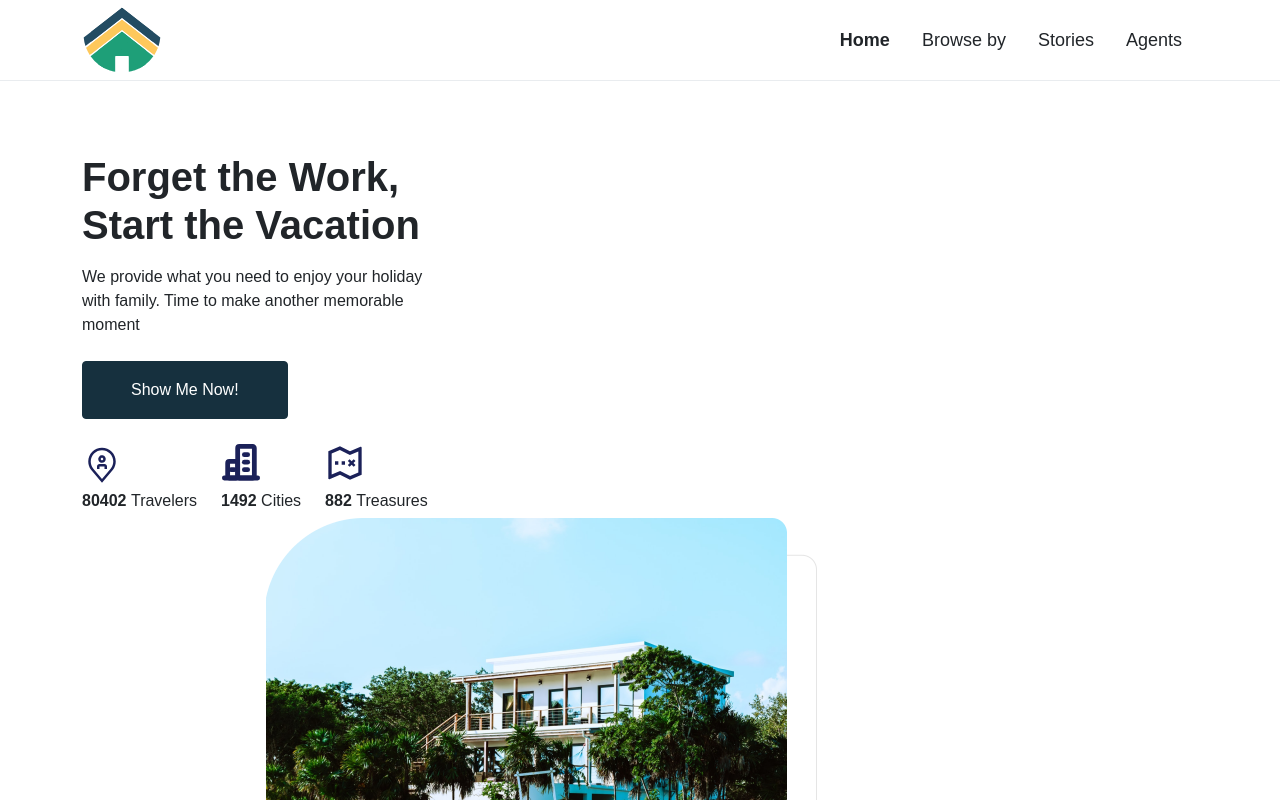
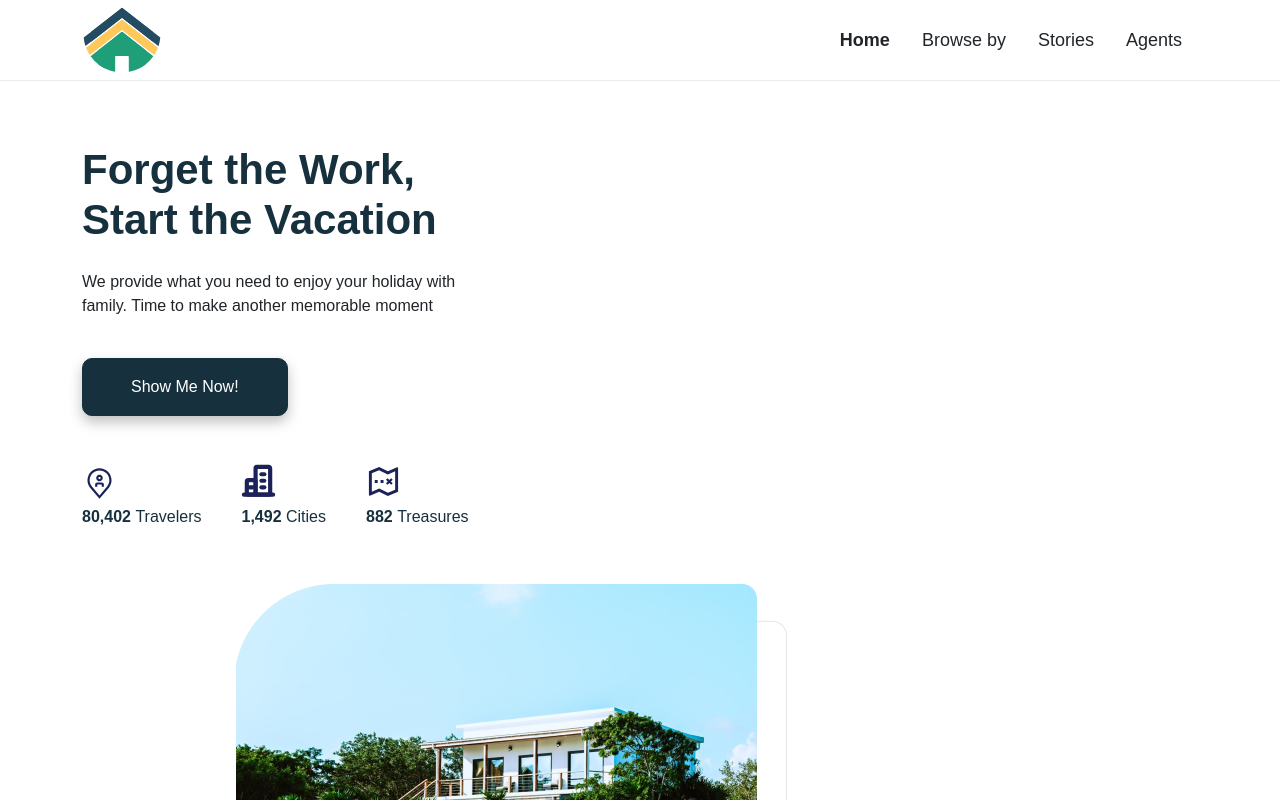
Before and after one commit to dafex301/fullstack-bwa, a React (Create React App) app: page / in a window 1280 px wide. Shown: the top 800 px of the page. Built offline with nearby package versions, Linux system fonts and the light colour scheme.

Commit message:
Minor update on styling and making number formatting function

```diff
--- a/src/assets/scss/styles.scss
+++ b/src/assets/scss/styles.scss
@@ -57,7 +57,7 @@
 }
 
 * {
-    font-family: 'Poppins', sans-serif;
+  font-family: "Poppins", sans-serif;
 }
 
 header {
@@ -94,10 +94,24 @@ header {
 
 #banner {
   max-width: 553px;
-    margin-left: 182px;
+  margin-left: 152px;
+  margin-top: 50px;
 }
 
 .right {
   position: absolute;
   right: 0;
 }
+
+.hd-1 {
+  font-size: 42px;
+}
+
+.primary-color {
+  color: #16303e;
+}
+
+.primary-button {
+  border-radius: 10px;
+  box-shadow: 0px 6px 13px rgba(0, 0, 0, 0.25);
+}
--- a/src/components/Hero.js
+++ b/src/components/Hero.js
@@ -1,61 +1,82 @@
-import React from 'react'
+import React from "react";
 
-import Button from 'elements/Button'
+import Button from "elements/Button";
+import formatNumber from "utils/formatNumber";
 
-import Banner from '../images/banner.png'
-import iconCities from '../images/icon/icon-cities.svg'
-import iconTraveler from '../images/icon/icon-traveler.svg'
-import iconTreasure from '../images/icon/icon-treasure.svg'
+import Banner from "../images/banner.png";
+import iconCities from "../images/icon/icon-cities.svg";
+import iconTraveler from "../images/icon/icon-traveler.svg";
+import iconTreasure from "../images/icon/icon-treasure.svg";
 
 export default function Hero(props) {
-
   const showMostPicked = () => {
     window.scrollTo({
       top: props.refMostPicked.current.offsetTop - 30,
-            behavior: "smooth"
-        })
-    }
+      behavior: "smooth",
+    });
+  };
 
   return (
-        <section className="container pt-4">
+    <section className="container">
       <div className="row align-items-center">
-                <div className="col-auto pr-5" style={{width: 500}}>
-                    <h1 className="h2 lh-2 mb-3 fw-bold fs-1 mt-5">
+        <div className="col-auto pr-5" style={{ width: 530 }}>
+          <h1 className="lh-2 mb-3 fw-bold hd-1 primary-color mt-5">
             Forget the Work, <br />
             Start the Vacation
           </h1>
-                    <p className="mb-4 fw-light text-gray-500 w-75 mt-3">
-                        We provide what you need to enjoy your holiday with family. Time to make another memorable moment
+          <p className="mb-4 fw-light text-gray-500 w-75 mt-4">
+            We provide what you need to enjoy your holiday with family. Time to
+            make another memorable moment
           </p>
-                    <Button className="btn px-5 py-3" hasShadow isPrimary onClick={showMostPicked}>
+          <Button
+            className="btn px-5 py-3 primary-button mt-3 mb-4"
+            hasShadow
+            isPrimary
+            onClick={showMostPicked}
+          >
             Show Me Now!
           </Button>
 
           <div className="row mt-4">
-                        <div className="col-auto">
-                            <img src={iconTraveler} alt={`${props.data.travelers} Travelers`} style={{width: 40}} />
-                            <h6 className="mt-2 fw-bold">
-                                {props.data.travelers} <span className="fw-light text-gray-500">Travelers</span>
+            <div className="col-auto me-3">
+              <img
+                src={iconTraveler}
+                alt={`${props.data.travelers} Travelers`}
+                style={{ width: 35 }}
+              />
+              <h6 className="mt-2 fw-bold primary-color">
+                {formatNumber(props.data.travelers)}{" "}
+                <span className="fw-light text-gray-500">Travelers</span>
+              </h6>
+            </div>
+            <div className="col-auto me-3">
+              <img
+                src={iconCities}
+                alt={`${props.data.cities} Cities`}
+                style={{ width: 35 }}
+              />
+              <h6 className="mt-2 fw-bold primary-color">
+                {formatNumber(props.data.cities)}{" "}
+                <span className="fw-light text-gray-500">Cities</span>
               </h6>
             </div>
             <div className="col-auto">
-                            <img src={iconCities} alt={`${props.data.cities} Cities`} style={{width: 40}} />
-                            <h6 className="mt-2 fw-bold">
-                                {props.data.cities} <span className="fw-light text-gray-500">Cities</span>
-                            </h6>
-                        </div>
-                        <div className="col-auto">
-                            <img src={iconTreasure} alt={`${props.data.treasures} Treasures`} style={{width: 40}} />
-                            <h6 className="mt-2 fw-bold">
-                                {props.data.treasures} <span className="fw-light text-gray-500">Treasures</span>
+              <img
+                src={iconTreasure}
+                alt={`${props.data.treasures} Treasures`}
+                style={{ width: 35 }}
+              />
+              <h6 className="mt-2 fw-bold primary-color">
+                {formatNumber(props.data.treasures)}{" "}
+                <span className="fw-light text-gray-500">Treasures</span>
               </h6>
             </div>
           </div>
         </div>
         <div className="col-auto pr-5">
-                    <img src={Banner} alt="Banner" stlye={{width: 200}} id="banner"/>
+          <img src={Banner} alt="Banner" stlye={{ width: 200 }} id="banner" />
         </div>
       </div>
     </section>
-    )
+  );
 }
--- a/src/pages/LandingPage.js
+++ b/src/pages/LandingPage.js
@@ -1,17 +1,19 @@
-import React, { Component } from 'react'
-import Navbar from 'components/Navbar'
-import Hero from 'components/Hero'
+import React, { Component } from "react";
+import Navbar from "components/Navbar";
+import Hero from "components/Hero";
 
-import landingPage from 'json/landingPage.json'
-
+import landingPage from "json/landingPage.json";
 
 export default class LandingPage extends Component {
   render() {
     return (
       <>
         <Navbar {...this.props}></Navbar>
+        <h1>
+          <p></p>
+        </h1>
         <Hero data={landingPage.hero} />
       </>
-        )
+    );
   }
 }
--- /dev/null
+++ b/src/utils/formatNumber.js
@@ -0,0 +1,5 @@
+const formatNumber = (number) => {
+  return number.toLocaleString();
+};
+
+export default formatNumber;
```
Also changed, not shown: src/assets/scss/_buttons.scss (+18 -6 lines). Lines whose indentation alone changed are shown as unchanged.
